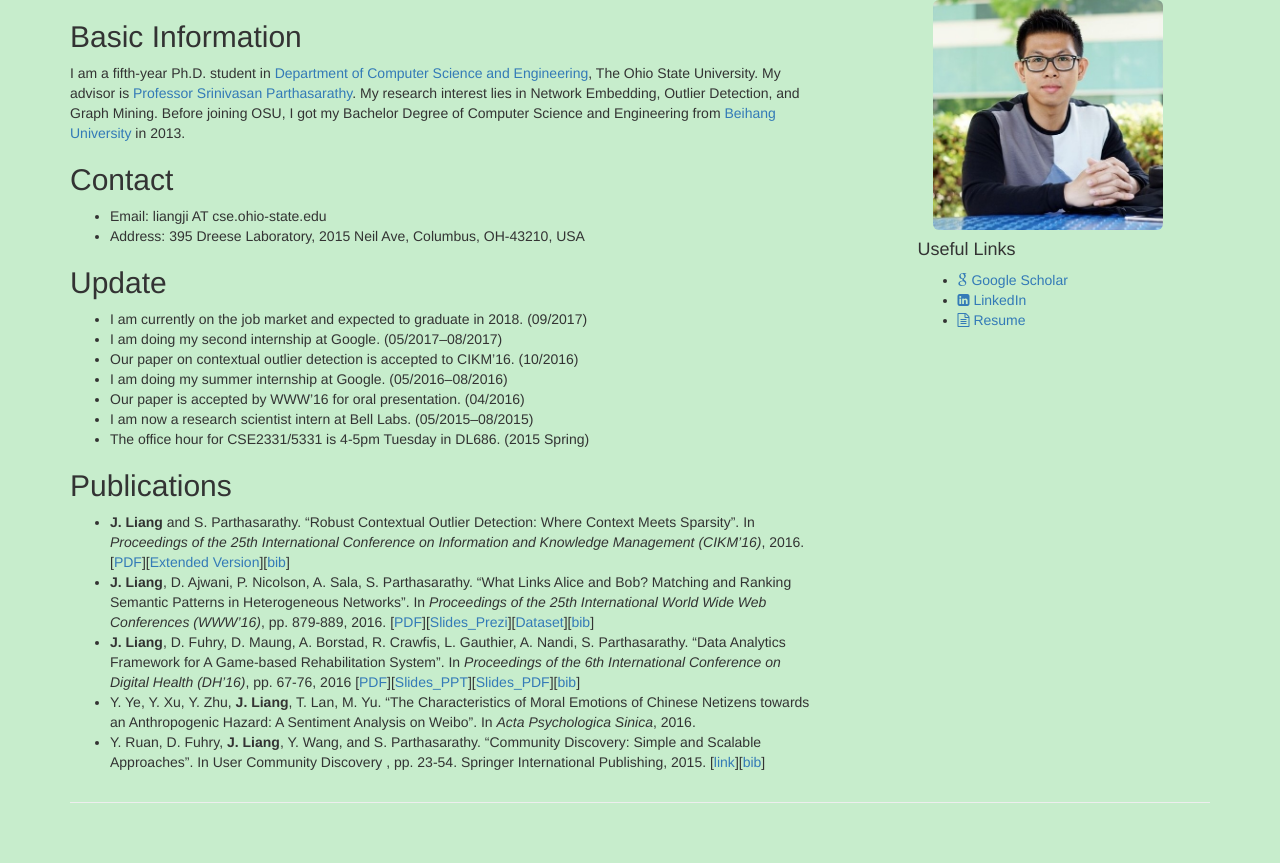
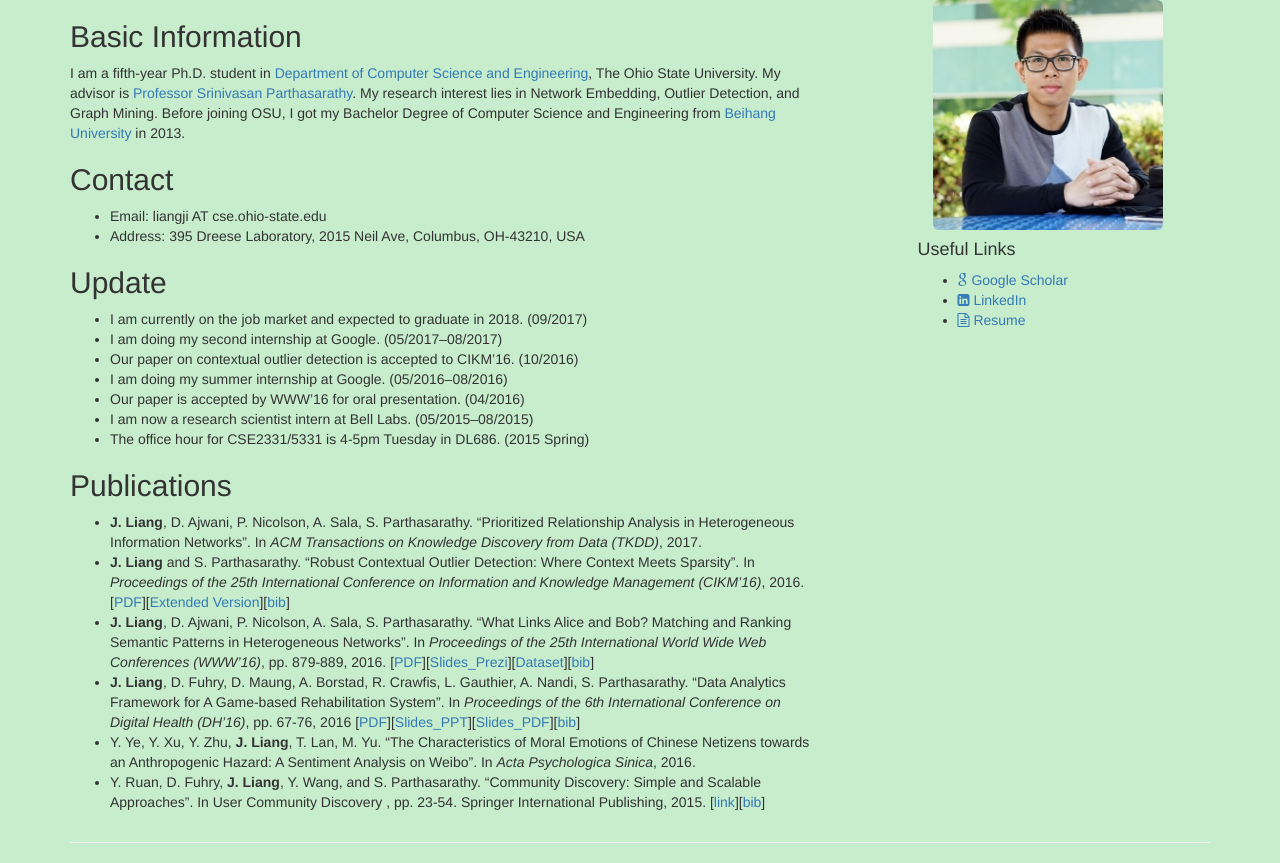
Before and after one commit to BuckeyeDM/BuckeyeDM.github.io, a Jekyll site: the page built from index.md, in a window 1280 px wide. Shown: the part 100-963 px from the top of the page. Built offline with Jekyll 4.4.1, drawn with Linux system fonts in a browser that asks for light colours; our own code applies the rules of GitHub Pages for plain Markdown files; before the commit the page ends 923 px from its top, so only the background shows below that.

Commit message:
update resume

```diff
--- a/index.md
+++ b/index.md
@@ -21,6 +21,7 @@
 * The office hour for CSE2331/5331 is 4-5pm Tuesday in DL686. (2015 Spring)
 
 ## Publications
+* **J. Liang**, D. Ajwani, P. Nicolson, A. Sala, S. Parthasarathy. "Prioritized Relationship Analysis in Heterogeneous Information Networks". In *ACM Transactions on Knowledge Discovery from Data (TKDD)*, 2017.
 * **J. Liang** and S. Parthasarathy. "Robust Contextual Outlier Detection: Where Context Meets Sparsity". In *Proceedings of the 25th International Conference on Information and Knowledge Management (CIKM'16)*, 2016. \[[PDF](./publications/CIKM16_ROCOD.pdf)\]\[[Extended Version](https://arxiv.org/abs/1607.08329)\]\[[bib](./publications/CIKM16.bib)\]
 * **J. Liang**, D. Ajwani, P. Nicolson, A. Sala, S. Parthasarathy. "What Links Alice and Bob? Matching and Ranking Semantic Patterns in Heterogeneous Networks". In *Proceedings of the 25th International World Wide Web Conferences (WWW'16)*, pp. 879-889, 2016. \[[PDF](./publications/WWW16_PRO-HEAPS.pdf)\]\[[Slides_Prezi](http://prezi.com/f524pmfbtixc/?utm_campaign=share&utm_medium=copy&rc=ex0share)\]\[[Dataset](./PRO-HEAPS/)\]\[[bib](publications/WWW16.bib)\]
 * **J. Liang**, D. Fuhry, D. Maung, A. Borstad, R. Crawfis, L. Gauthier, A. Nandi, S. Parthasarathy. "Data Analytics Framework for A Game-based Rehabilitation System". In *Proceedings of the 6th International Conference on Digital Health (DH'16)*, pp. 67-76, 2016 \[[PDF](publications/DH16_GameSystem.pdf)\]\[[Slides_PPT](publications/DH16_Talk_public.pptx)\]\[[Slides_PDF](publications/DH16_Talk_public.pdf)\]\[[bib](publications/DH16.bib)\]
```
Also changed, not shown: 1 other file.
